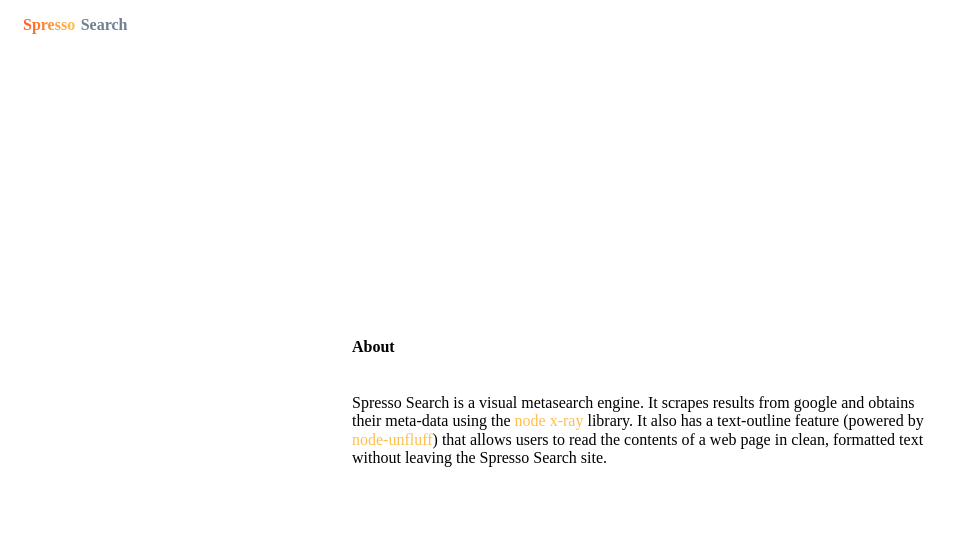
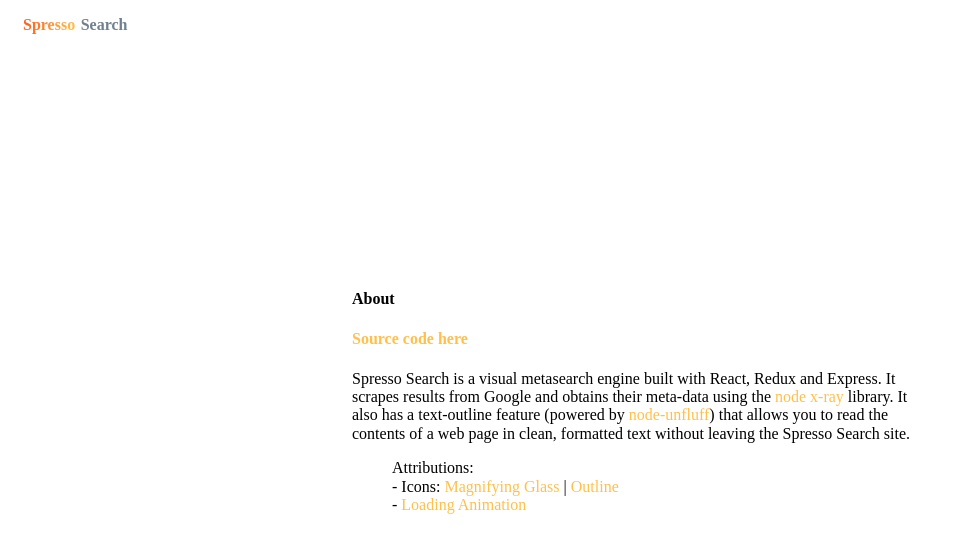
Before and after one commit to JoshuaRabiu/spresso-search, a React (Create React App) app: page /about in a window 1280 px wide. Shown: the top 552 px of the page, without its empty margins (0-964 px from the left). Built offline with nearby package versions, Linux system fonts and the light colour scheme; a web font is replaced by a local one.

Commit message:
about page additions

```diff
--- a/src/components/About.js
+++ b/src/components/About.js
@@ -10,10 +10,16 @@
 		</Link>
 		<div className="center">
 			<h4>About</h4>
+			<h4><a href="https://github.com/Joshuascript/spresso-search">Source code here</a></h4>
 			<p>
-				Spresso Search is a visual metasearch engine. It scrapes results from google and obtains their meta-data
-				using the <a href="https://github.com/matthewmueller/x-ray">node x-ray</a> library. It also has a text-outline feature (powered by <a href="https://github.com/ageitgey/node-unfluff">node-unfluff</a>) that allows users to read the contents of a web page in clean, formatted text without leaving the Spresso Search site.
+				Spresso Search is a visual metasearch engine built with React, Redux and Express. It scrapes results from Google and obtains their meta-data
+				using the <a href="https://github.com/matthewmueller/x-ray">node x-ray</a> library. It also has a text-outline feature (powered by <a href="https://github.com/ageitgey/node-unfluff">node-unfluff</a>) that allows you to read the contents of a web page in clean, formatted text without leaving the Spresso Search site.
 			</p>
+			<ul>
+				Attributions:
+				<li>Icons: <a href="https://www.flaticon.com/free-icon/magnifying-glass-browser_70490#term=search&page=1&position=45">Magnifying Glass</a> | <a href="https://www.flaticon.com/free-icon/text-document_32329#term=text&page=1&position=9">Outline</a></li>
+				<li><a href="https://codepen.io/rbv912/pen/dYbqLQ">Loading Animation</a></li>
+			</ul>
 		</div>
 	</div>
 );
--- a/src/style/About.css
+++ b/src/style/About.css
@@ -23,3 +23,15 @@
 .center a {
   color: #ffc04b;
 }
+.center a:hover{
+  text-decoration: underline;
+}
+.center h4{
+  display: block;
+}
+ul, li{
+  list-style: none;
+}
+ul, li::before{
+  content: "- ";
+}
```
